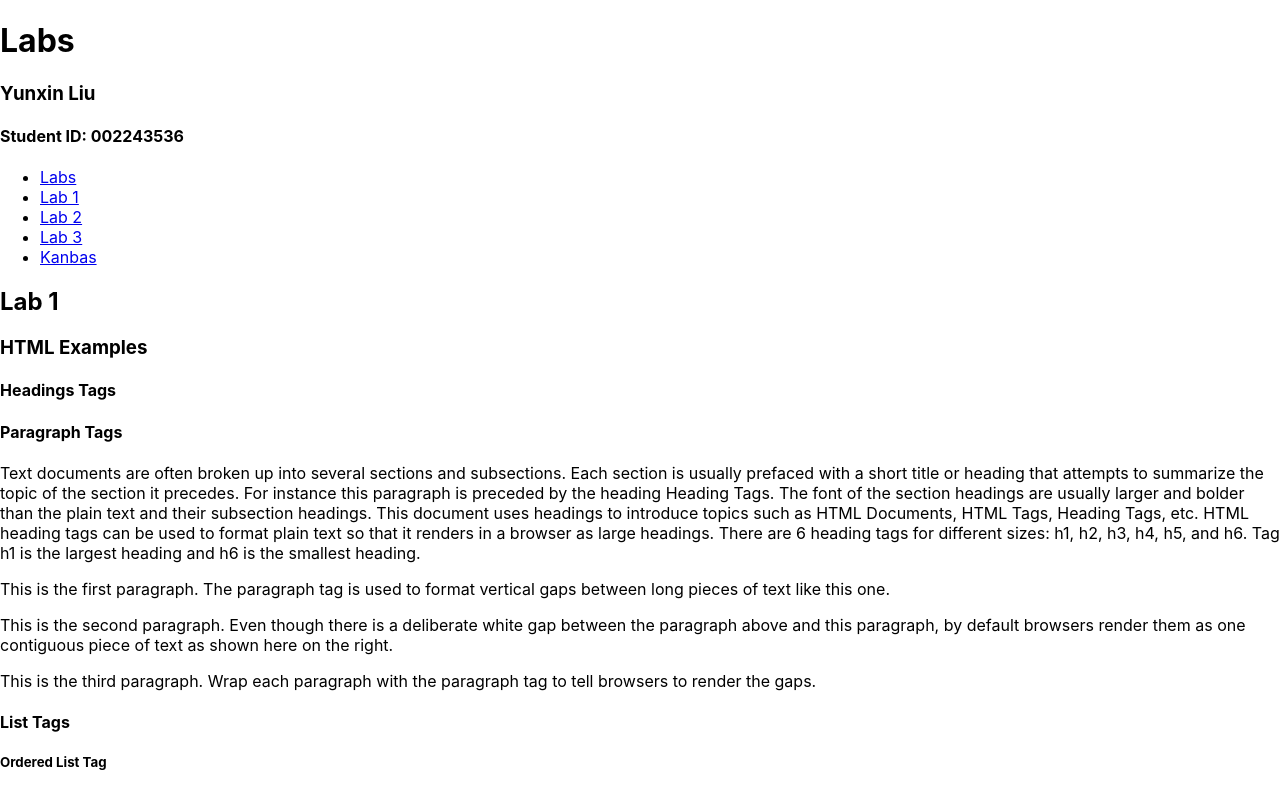
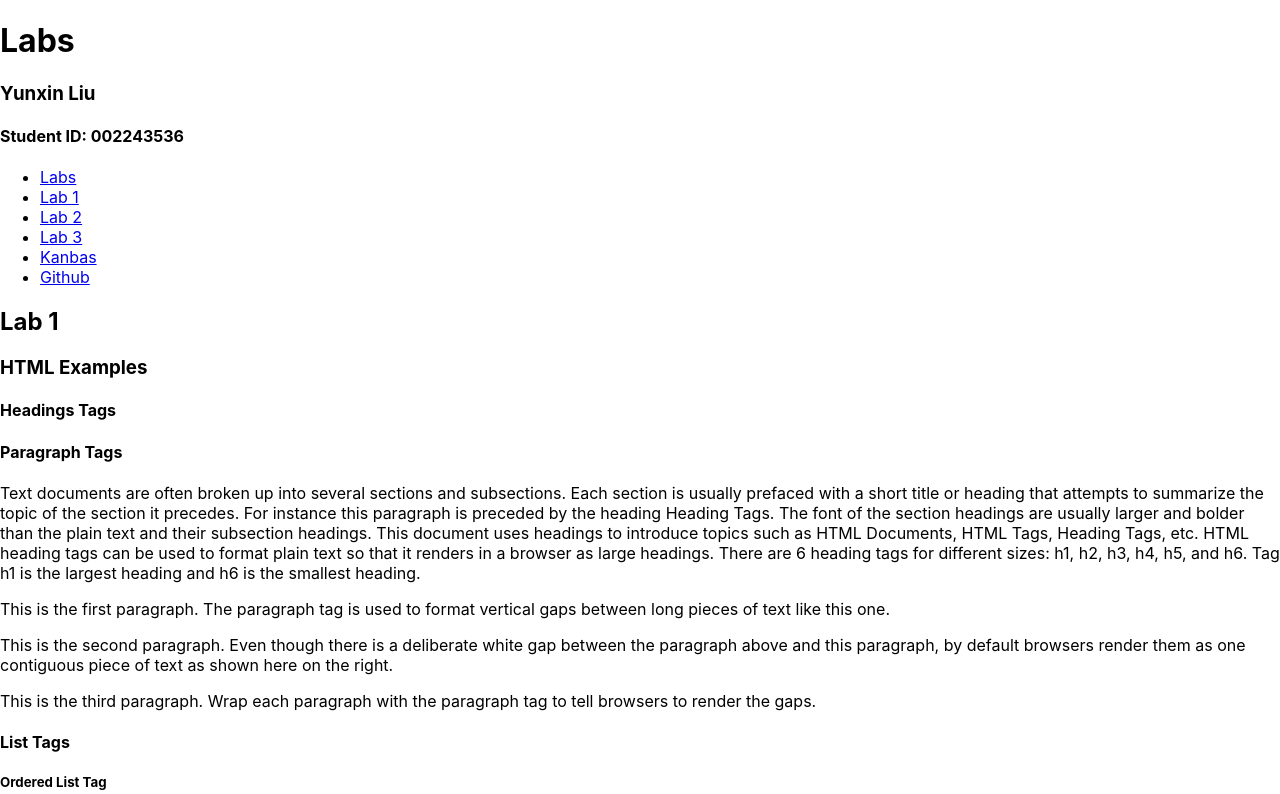
Before and after one commit to Yunxin119/kanbas-react-web-app, a React (Create React App) app: page /#/Labs/Lab1 in a window 1280 px wide. Shown: the top 794 px of the page. Built offline with nearby package versions, Linux system fonts and the light colour scheme.

Commit message:
Add github link

```diff
--- a/src/Labs/TOC.tsx
+++ b/src/Labs/TOC.tsx
@@ -9,6 +9,7 @@ export default function TOC() {
                 <li><Link to="/Labs/Lab2">Lab 2</Link></li>
                 <li><Link to="/Labs/Lab3">Lab 3</Link></li>
                 <li><Link to="/Kanbas">Kanbas</Link></li>
+                <li><Link to="https://github.com/Yunxin119/kanbas-react-web-app.git" id="wd-github">Github</Link></li>
             </ul>
         </div>
     );
```
